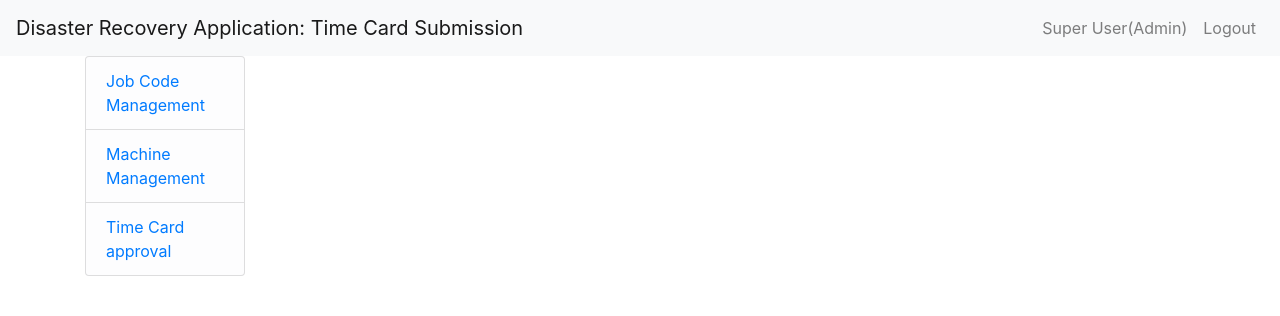
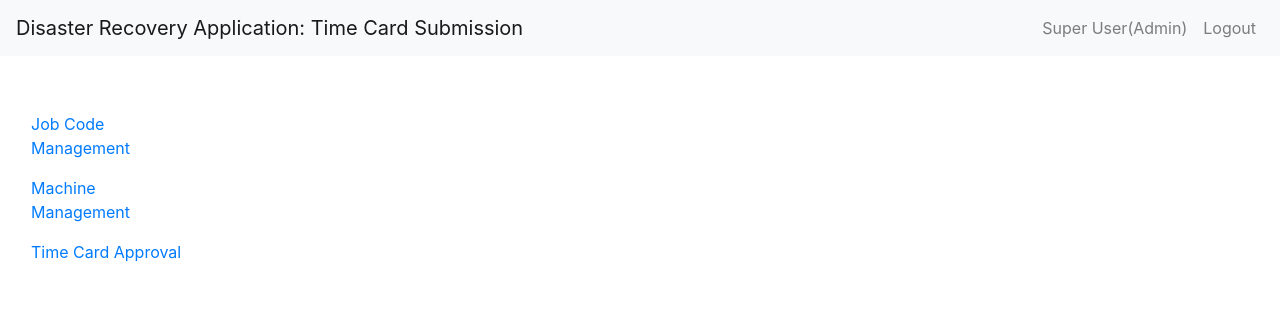
Before and after one commit to smathema/final_capstone_project, a Django app: page / in a window 1280 px wide. Shown: the top 316 px of the page. Run offline with Django 3.2, Linux system fonts and the light colour scheme; a user stored in the database is signed in; some libraries are stand-ins or nearby versions.

Commit message:
5th co-meet

```diff
--- a/JobCode/templates/JobCode/index.html
+++ b/JobCode/templates/JobCode/index.html
@@ -1,20 +1,90 @@
-{% extends "JobCode/base.html" %}
-{% block content %}
-<div class="row">
-  <div class="col-lg-2 col-md-2">
+<!DOCTYPE html>
+{% load static %}
+<html lang="en">
+  <head>
+    <!-- Required meta tags -->
+    <meta charset="utf-8">
+    <meta name="viewport" content="width=device-width, initial-scale=1, shrink-to-fit=no">
 
-    <ul class="list-group">
-      <li class="list-group-item list-group-item-light"><a href="{% url 'job-list' %}">Job Code Management</a></li>
-      <li class="list-group-item list-group-item-light"><a href="{% url 'machine-list' %}">Machine Management</a></li>
-      <li class="list-group-item list-group-item-light"><a href="#">Time Card approval</a></li>
-    </ul>
-  </div>
+    <!-- Bootstrap CSS -->
+    <link rel="stylesheet" href="https://stackpath.bootstrapcdn.com/bootstrap/4.3.1/css/bootstrap.min.css" integrity="sha384-ggOyR0iXCbMQv3Xipma34MD+dH/1fQ784/j6cY/iJTQUOhcWr7x9JvoRxT2MZw1T" crossorigin="anonymous">
 
+    <title>Disaster Recovery Labor</title>
 
-  <div class="col-lg-10 col-md-10">
+  </head>
 
-  </div>
+  <body>
+    <header>
+        <nav class="navbar navbar-expand-lg navbar-light bg-light">
+            <button class="navbar-toggler" type="button" data-toggle="collapse" data-target="#navbarTogglerDemo03" aria-controls="navbarTogglerDemo03" aria-expanded="false" aria-label="Toggle navigation">
+                <span class="navbar-toggler-icon"></span>
+            </button>
 
-</div>
+            <a class="navbar-brand" href="/">Disaster Recovery Application: Time Card Submission</a>
 
-{% endblock %}
+            <div class="collapse navbar-collapse" id="navbarTogglerDemo03">
+                {% if user.is_authenticated %}
+                    <ul class="navbar-nav ml-auto ">
+                        <li class="nav-item">
+                        {% if user.is_staff %}
+            	            <a class="nav-link" href="">{{ user.first_name }} {{ user.last_name }}(Admin)</a>
+                        {% else %}
+                            <a class="nav-link" href="">{{ user.first_name }} {{ user.last_name }}</a>
+                        {% endif %}
+            	        </li>
+
+                        <li class="nav-item">
+            	            <a class="nav-link" href="{% url 'logout' %}">Logout</a>
+            	        </li>
+                    </ul>
+
+                {% else %}
+                    <ul class="navbar-nav  ml-auto ">
+                        <li class="nav-item">
+            	            <a class="nav-link" href="{% url 'login' %}">Login</a>
+            	        </li>
+                        <li class="nav-item">
+            	            <a class="nav-link" href="{% url 'register' %}">Register</a>
+            	        </li>
+                    </ul>
+                {% endif %}
+
+            </div>
+        </nav>
+    </header>
+
+    <div class="container-fluid">
+        <div class="row">
+
+            <div class="col-sm-2 mt-5">
+                {% if user.is_authenticated %}
+                {% if user.is_staff %}
+                <ul class="nav flex-column">
+                    <li class="nav-item"><a class="nav-link" href="{% url 'job-list' %}">Job Code Management</a></li>
+                    <li class="nav-item"><a class="nav-link" href="{% url 'machine-list' %}">Machine Management</a></li>
+                    <li class="nav-item"><a class="nav-link" href="#">Time Card Approval</a></li>
+                </ul>
+                {% else %}
+                <ul class="nav flex-column">
+                    <li class="nav-item"><a class="nav-link" href="#">Time Card Submission</a></li>
+                </ul>
+                {% endif %}
+                {% endif %}
+            </div>
+
+            <div class="col-sm-10">
+                {% block content %}
+                {% endblock %}
+            </div>
+
+        </div>
+
+    </div>
+
+    <!-- Optional JavaScript -->
+    <!-- jQuery first, then Popper.js, then Bootstrap JS -->
+    <script src="https://stackpath.bootstrapcdn.com/bootstrap/4.3.1/js/bootstrap.min.js" integrity="sha384-JjSmVgyd0p3pXB1rRibZUAYoIIy6OrQ6VrjIEaFf/nJGzIxFDsf4x0xIM+B07jRM" crossorigin="anonymous"></script>
+    <script src="https://code.jquery.com/jquery-3.3.1.slim.min.js" integrity="sha384-q8i/X+965DzO0rT7abK41JStQIAqVgRVzpbzo5smXKp4YfRvH+8abtTE1Pi6jizo" crossorigin="anonymous"></script>
+    <script src="https://cdnjs.cloudflare.com/ajax/libs/popper.js/1.14.7/umd/popper.min.js" integrity="sha384-UO2eT0CpHqdSJQ6hJty5KVphtPhzWj9WO1clHTMGa3JDZwrnQq4sF86dIHNDz0W1" crossorigin="anonymous"></script>
+  </body>
+</html>
--- a/JobCode/templates/JobCode/job_confirm_delete.html
+++ b/JobCode/templates/JobCode/job_confirm_delete.html
@@ -1,4 +1,4 @@
-{% extends "JobCode/base.html" %}
+{% extends "JobCode/index.html" %}
 
 {% block content %}
     <div class="content-section">
--- a/JobCode/templates/JobCode/job_form.html
+++ b/JobCode/templates/JobCode/job_form.html
@@ -1,4 +1,4 @@
-{% extends "JobCode/base.html" %}
+{% extends "JobCode/index.html" %}
 
 {% block content %}
     <div class="content-section">
--- a/JobCode/templates/JobCode/login.html
+++ b/JobCode/templates/JobCode/login.html
@@ -1,4 +1,4 @@
-{% extends "JobCode/base.html" %}
+{% extends "JobCode/index.html" %}
 {% block content %}
     <div class="container">
       {% if user.is_authenticated %}
--- a/JobCode/templates/JobCode/logout.html
+++ b/JobCode/templates/JobCode/logout.html
@@ -1,4 +1,4 @@
-{% extends "JobCode/base.html" %}
+{% extends "JobCode/index.html" %}
 
 {% block content %}
     <h2>You have been logged out</h2>
--- a/JobCode/templates/JobCode/register.html
+++ b/JobCode/templates/JobCode/register.html
@@ -1,4 +1,4 @@
-{% extends "JobCode/base.html" %}
+{% extends "JobCode/index.html" %}
 
 {% block content %}
 
--- a/MachineMgt/templates/MachineMgt/machine_confirm_delete.html
+++ b/MachineMgt/templates/MachineMgt/machine_confirm_delete.html
@@ -1,4 +1,4 @@
-{% extends "JobCode/base.html" %}
+{% extends "JobCode/index.html" %}
 
 {% block content %}
     <div class="content-section">
--- a/MachineMgt/templates/MachineMgt/machine_form.html
+++ b/MachineMgt/templates/MachineMgt/machine_form.html
@@ -1,4 +1,4 @@
-{% extends "JobCode/base.html" %}
+{% extends "JobCode/index.html" %}
 
 {% block content %}
     <div class="content-section">
--- a/MachineMgt/templates/MachineMgt/machine_list.html
+++ b/MachineMgt/templates/MachineMgt/machine_list.html
@@ -1,4 +1,4 @@
-{% extends "JobCode/base.html" %}
+{% extends "JobCode/index.html" %}
 {% block content %}
 <div class="row">
   <div class="col-lg-2 col-md-2">
```
Also changed, not shown: JobCode/templates/JobCode/job_list.html (+19 -11 lines), JobCode/urls.py (+5 -5 lines), JobCode/views.py (+10 -9 lines), db.sqlite3.
